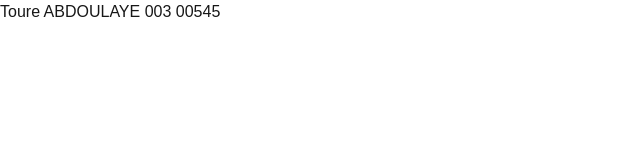
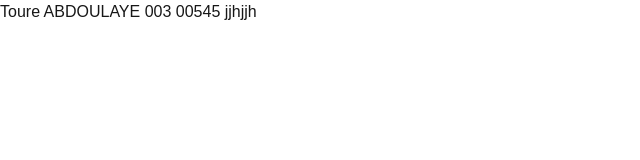
Before and after one commit to TOURE003/front, a Next.js app: page / in a window 1280 px wide. Shown: the top 160 px of the page, without its empty margins (0-640 px from the left). Built offline with nearby package versions, Linux system fonts and the light colour scheme.

Commit message:
commite 003

```diff
--- a/app/pages/index.tsx
+++ b/app/pages/index.tsx
@@ -1,6 +1,6 @@
 
 export default function App(){
   return(
-    <h2>Toure ABDOULAYE 003 00545 </h2>
+    <h2>Toure ABDOULAYE 003 00545 jjhjjh  </h2>
   )
 }
```
